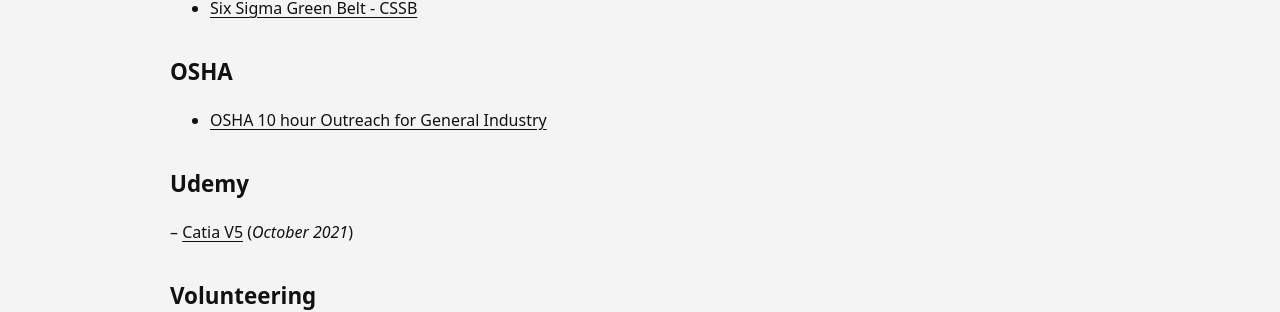
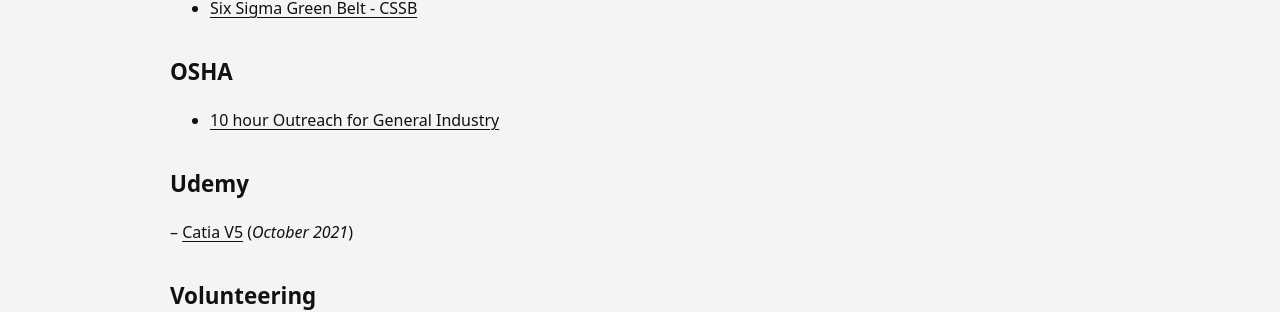
Before and after one commit to Swarit31/Swarit31.github.io, a Jekyll site: the page built from Certifications.md, in a window 1280 px wide. Shown: the part 256-568 px from the top of the page. Built offline with Jekyll 4.4.1, drawn with Linux system fonts in a browser that asks for light colours.

Commit message:
Update Certifications.md

```diff
--- a/Certifications.md
+++ b/Certifications.md
@@ -8,7 +8,7 @@ permalink: /certifications/
 - [Six Sigma Green Belt - CSSB](https://drive.google.com/drive/folders/16f_H7Nw0MoP3D91bb7klNRTImD7JmXl)
 
 ## OSHA
-- [OSHA 10 hour Outreach for General Industry](https://drive.google.com/drive/folders/16f_H7Nw0MoP3D91bb7klNRTImD7JmXl)
+- [10 hour Outreach for General Industry](https://drive.google.com/drive/folders/16f_H7Nw0MoP3D91bb7klNRTImD7JmXl)
 
 ## Udemy
 – [Catia V5](https://drive.google.com/file/d/1DhRpZCX41Nv915dLEx867gyaEMi68y-S/view?usp=drive_link) (_October 2021_)
```
